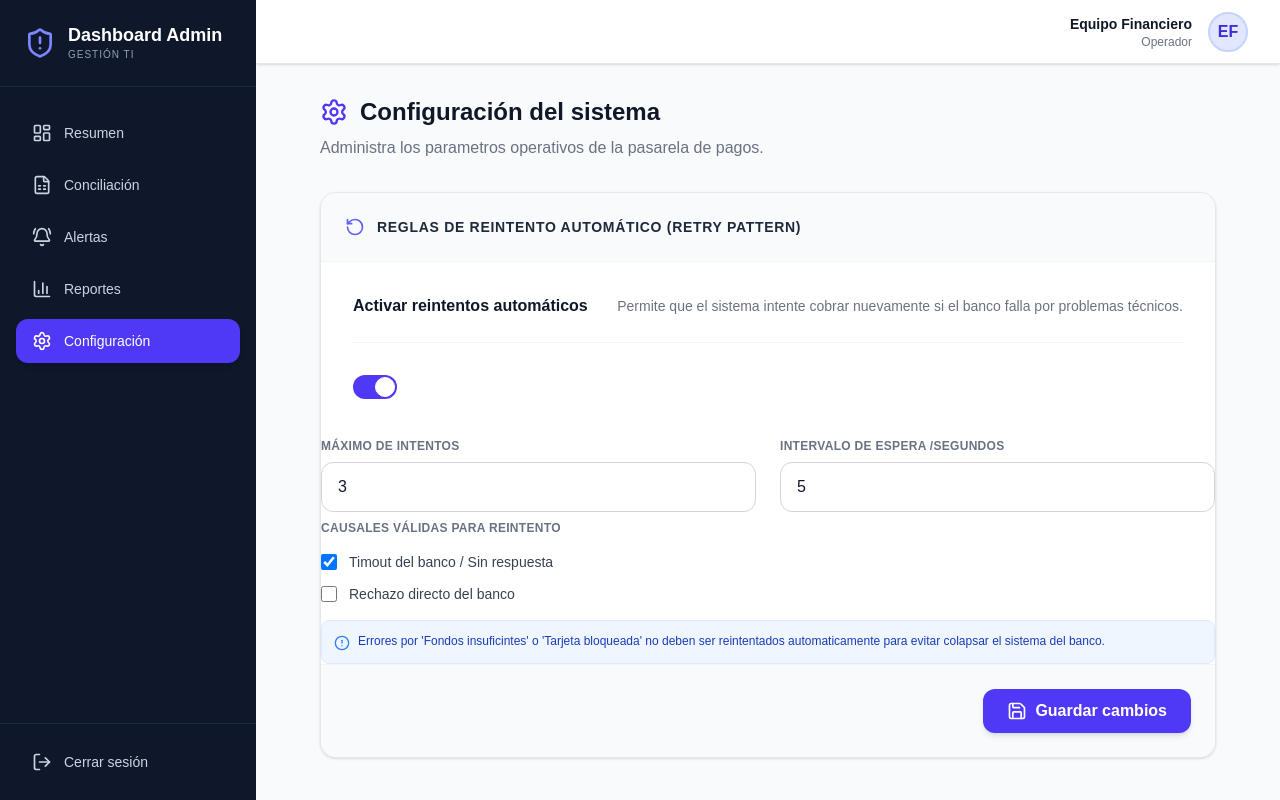
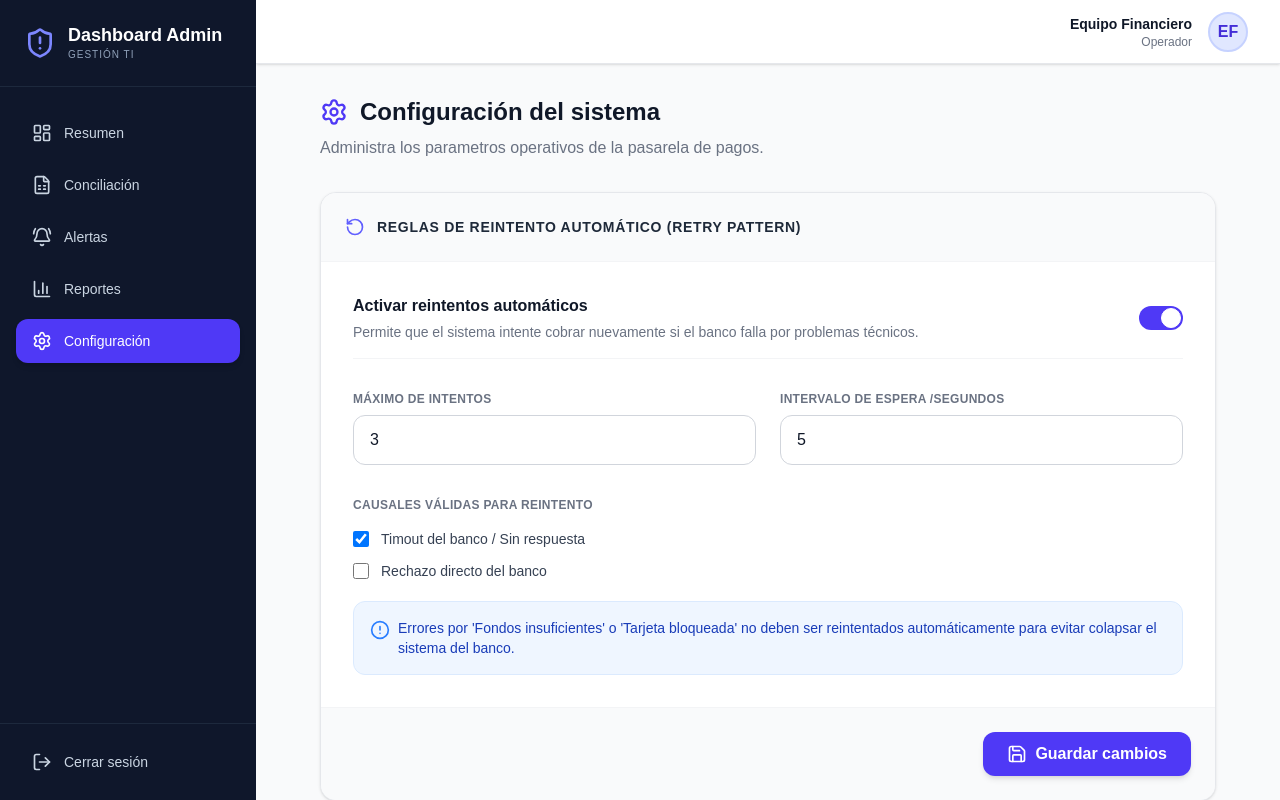
Before and after one commit to PA1IN/ProyectoGestionTI, a Next.js app in the folder Frontend/front-gestionti/: page /dashboard/configuracion in a window 1280 px wide. Built offline with nearby package versions, Linux system fonts and the light colour scheme.

Commit message:
Correciones menores

```diff
--- a/Frontend/front-gestionti/src/app/dashboard/configuracion/page.tsx
+++ b/Frontend/front-gestionti/src/app/dashboard/configuracion/page.tsx
@@ -3,7 +3,7 @@
 import React  from 'react';
 import { Settings,Loader2 } from 'lucide-react';
 import { useObtenerConfiguracion } from '@/hooks/useConfiguracion';
-import { FormConfiguracion } from '@/components/Configuracion/page';
+import { FormConfiguracion } from '@/components/Configuracion/FormConfiguracion';
 
 export default function ConfiguracionPage() {
     const { data: configInicial, isLoading} = useObtenerConfiguracion();
--- a/Frontend/front-gestionti/src/components/Configuracion/page.tsx
+++ b/Frontend/front-gestionti/src/components/Configuracion/FormConfiguracion.tsx
@@ -13,35 +13,34 @@ export const FormConfiguracion = ({ configInicial }: FormConfiguracionProps) =>
     const guardarConfiguracion = useGuardarConfiguracion();
 
     //estados para las reglas de los reintentos
-        const [reintentosActivos, setReintentosActivos] = useState(true);
-        const [maxIntentos, setMaxIntentos] = useState(3);
-        const [intervalo, setIntervalo] = useState(5);
+        const [reintentosActivos, setReintentosActivos] = useState(configInicial.reintentosActivos);
+        const [maxIntentos, setMaxIntentos] = useState<number | string>(configInicial.maxIntentos);
+        const [intervalo, setIntervalo] = useState<number | string>(configInicial.intervalo);
+        const [guardando, setGuardando] = useState(false);
         const [guardado, setGuardado] = useState(false);
 
     //tipos de errores que pueden aplican un reintento
-    const [erroresAplicables, setErroresAplicables] = useState({
-        timout: true,
-        fondosInsuficientes: false,
-        fallaRed: true,
-        rechazoBanco: false
-    });
+    const [erroresAplicables, setErroresAplicables] = useState(configInicial.erroresAplicables);
 
     const handleGuardar = async (e: SyntheticEvent) => {
         e.preventDefault();
+        setGuardando(true);
 
         console.log("guardando configuracion:", { reintentosActivos, maxIntentos, intervalo, erroresAplicables});
 
         try {
             await guardarConfiguracion.mutateAsync({
                 reintentosActivos,
-                maxIntentos,
-                intervalo,
+                maxIntentos: Number(maxIntentos) || 1,
+                intervalo: Number(intervalo) || 1,
                 erroresAplicables
             });
             setGuardado(true);
             setTimeout(() => setGuardado(false), 3000);
         } catch (err) {
             console.error("error al guardar la config", err);
+        } finally {
+            setGuardando(false);
         }
 
     };
@@ -60,12 +59,15 @@ export const FormConfiguracion = ({ configInicial }: FormConfiguracionProps) =>
                     </h2>
                 </div>
 
-                <div className="p-8 space-y-8">
-                    <div className="flex items-center justify-between border-b border-gray-100 pb-6">
+                <div className="p-6 md:p-8 space-y-8">
+
+                <div>
+                    <div className="flex flex-col sm:flex-row sm:items-center justify-between border-b border-gray-100 pb-4 mb-4 gap-4">
+                        <div>
                             <h3 className="font-bold text-gray-900">Activar reintentos automáticos</h3>
-                        <p className="text-sm text-gray-500">Permite que el sistema intente cobrar nuevamente si el banco falla por problemas técnicos.</p>
+                            <p className="text-sm text-gray-500 mt-1">Permite que el sistema intente cobrar nuevamente si el banco falla por problemas técnicos.</p>
                         </div>
-                    <label className="relative inline-flex items-center cursor-pointer">
+                        <label className="relative inline-flex items-center cursor-pointer shrink-0">
                             <input
                                 type="checkbox"
                                 className="sr-only peer"
@@ -74,6 +76,7 @@ export const FormConfiguracion = ({ configInicial }: FormConfiguracionProps) =>
                             />
                             <div className="w-11 h-6 bg-gray-200 peer-focus:outline-none peer-focus:ring-4 peer-focus:ring-indigo-300 rounded-full peer peer-checked:after:translate-x-full peer-checked:after:border-white after:content-[''] after:absolute after:top-[2px] after:left-[2px] after:bg-white after:border-gray-300 after:border after:rounded-full after:h-5 after:w-5 after:transition-all peer-checked:bg-indigo-600"></div>
                         </label>
+                    </div>
                 </div>
 
                 <div className={`grid grid-cols-1 md:grid-cols-2 gap-6 transition-opacity duration-300 ${!reintentosActivos ? 'opacity-40 pointer-events-none' : ''}`}>
@@ -84,7 +87,7 @@ export const FormConfiguracion = ({ configInicial }: FormConfiguracionProps) =>
                             min="1"
                             max="10"
                             value={maxIntentos}
-                            onChange={(e) => setMaxIntentos(Number(e.target.value))}
+                            onChange={(e) => setMaxIntentos(e.target.value === '' ? '' : Number(e.target.value))}
                             className="w-full border border-gray-300 rounded-xl px-4 py-3 focus:outline-none focus:ring-2 focus:ring-indigo-500 text-gray-900"
                         />
                     </div>
@@ -94,13 +97,13 @@ export const FormConfiguracion = ({ configInicial }: FormConfiguracionProps) =>
                             type="number"
                             min="1"
                             value={intervalo}
-                            onChange={(e) => setIntervalo(Number(e.target.value))}
+                            onChange={(e) => setIntervalo(e.target.value === '' ? '' : Number(e.target.value))}
                             className="w-full border border-gray-300 rounded-xl px-4 py-3 focus:outline-none focus:ring-2 focus:ring-indigo-500 text-gray-900"
                         />
                     </div>
                 </div>
 
-                <div className={`pt-2 ${!reintentosActivos ? 'opacity-40 pointer-events-none' : ''}`}>
+                <div className={`transition-opacity duration-300 ${!reintentosActivos ? 'opacity-40 pointer-events-none' : ''}`}>
                     <label className="block text-xs font-bold text-gray-500 uppercase tracking-wide mb-4">Causales válidas para reintento</label>
                     <div className="space-y-3">
                         <label className="flex items-center gap-3 cursor-pointer">
@@ -113,21 +116,24 @@ export const FormConfiguracion = ({ configInicial }: FormConfiguracionProps) =>
                         </label>
                     </div>
 
-                    <div className="mt-4 flex items-start gap-2 bg-blue-50 p-3 rounded-lg border border-blue-100">
-                        <AlertCircle className="w-4 h-4 text-blue-500 mt-0.5 flex-shrink-0"/>
-                        <p className="text-xs text-blue-800">
-                            Errores por &apos;Fondos insuficintes&apos; o &apos;Tarjeta bloqueada&apos; no deben ser reintentados automaticamente para evitar colapsar el sistema del banco.
+                    <div className="mt-5 flex items-start gap-2 bg-blue-50 p-4 rounded-xl border border-blue-100">
+                        <AlertCircle className="w-5 h-5 text-blue-500 mt-0.5 flex-shrink-0"/>
+                        <p className="text-sm text-blue-800">
+                            Errores por &apos;Fondos insuficientes&apos; o &apos;Tarjeta bloqueada&apos; no deben ser reintentados automáticamente para evitar colapsar el sistema del banco.
                         </p>
                     </div>
+                </div>
+
             </div>
 
             <div className="p-6 border-t border-gray-100 bg-gray-50 flex items-center justify-end">
                 <button
                     type="submit"
-                        className="bg-indigo-600 hover:bg-indigo-700 text-white px-6 py-2.5 rounded-xl font-bold shadow-md transition-colors flex items-center gap-2"
+                    disabled={guardando}
+                    className={`bg-indigo-600 hover:bg-indigo-700 text-white px-6 py-2.5 rounded-xl font-bold shadow-md transition-colors flex items-center gap-2 ${guardando ? 'opacity-75 cursor-not-allowed' : ''}`}
                 >
-                        {guardado ? <CheckCircle2 className="w-5 h-5"/> : <Save className="w-5 h-5"/>}
-                        {guardado ? 'Configuración guardada' : 'Guardar cambios'}
+                    { guardando ? (<Loader2 className="w-5 h-5 animate-spin"/>) : guardado ? (<CheckCircle2 className="w-5 h-5"/>) : (<Save className="w-5 h-5"/>)}
+                    {guardando ? 'Guardando...' : guardado ? 'Configuración guardada' : 'Guardar cambios'}
                 </button>
             </div>
         </form>
```
Also changed, not shown: Frontend/front-gestionti/src/hooks/useCheckout.ts (line endings or trailing spaces). Lines whose indentation alone changed are shown as unchanged.
